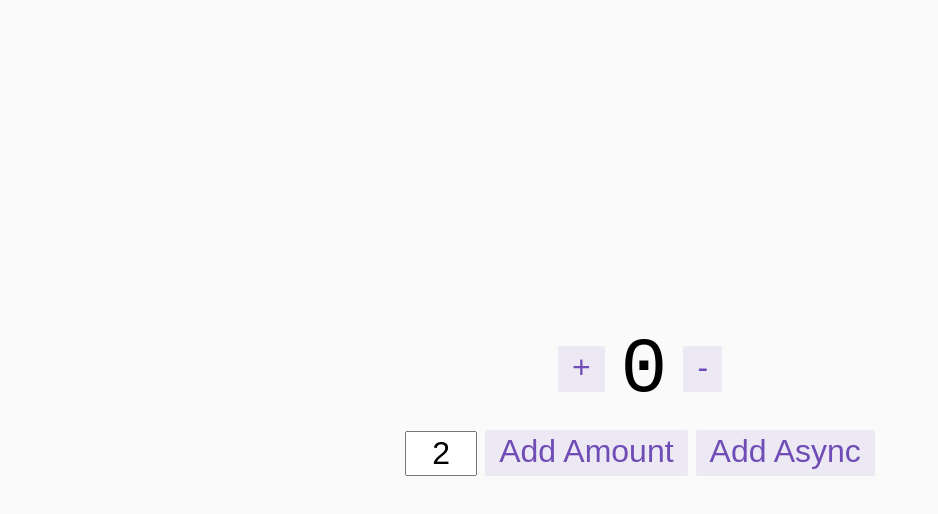
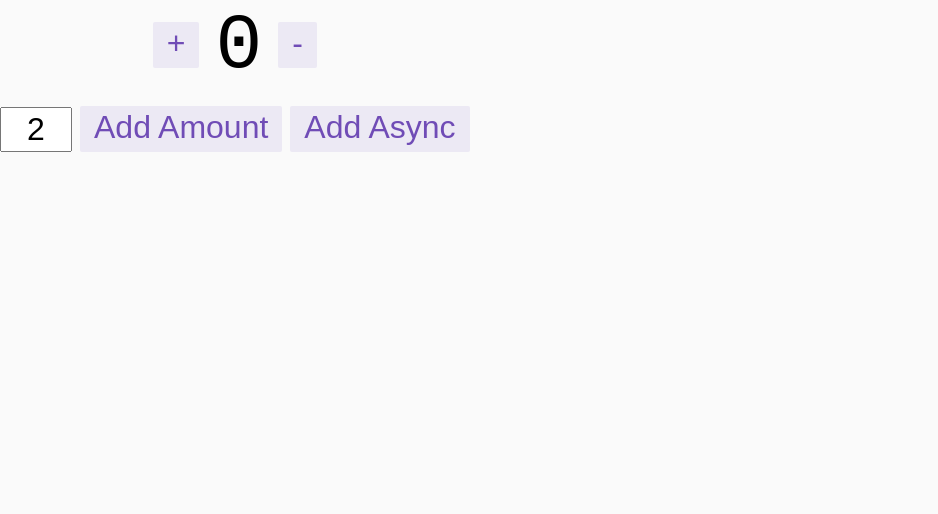
Before and after one commit to uryonym/zeronote, a React (Create React App) app: page / in a window 1280 px wide. Shown: the top 514 px of the page, without its empty margins (0-938 px from the left). Built offline with nearby package versions, Linux system fonts and the light colour scheme.

Commit message:
不要なスタイル設定を削除

```diff
--- a/src/assets/index.css
+++ b/src/assets/index.css
@@ -10,20 +10,6 @@
   background: #fafafa;
 }
 
-code {
-  font-family: source-code-pro, Menlo, Monaco, Consolas, 'Courier New',
-    monospace;
+.App {
+  display: flex;
 }
-
-.App {
-  text-align: center;
-}
-
-.App-header {
-  min-height: 100vh;
-  display: flex;
-  flex-direction: column;
-  align-items: center;
-  justify-content: center;
-  font-size: calc(10px + 2vmin);
-}
```
